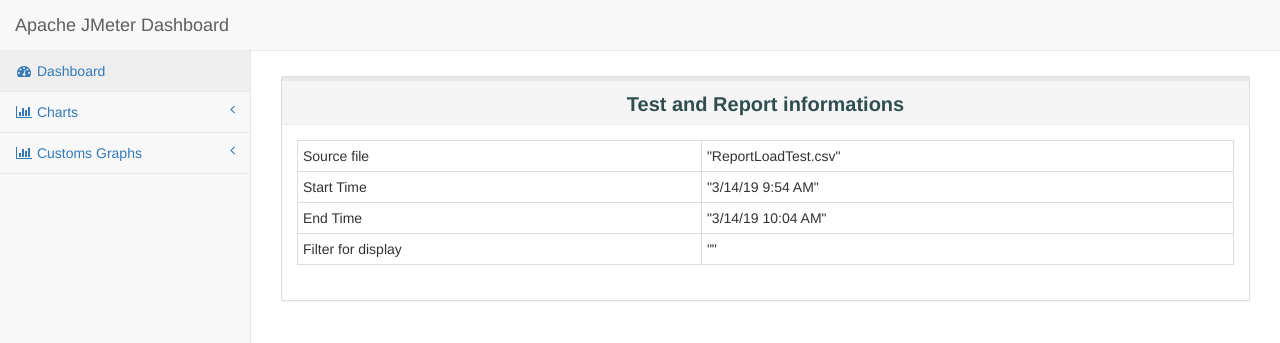
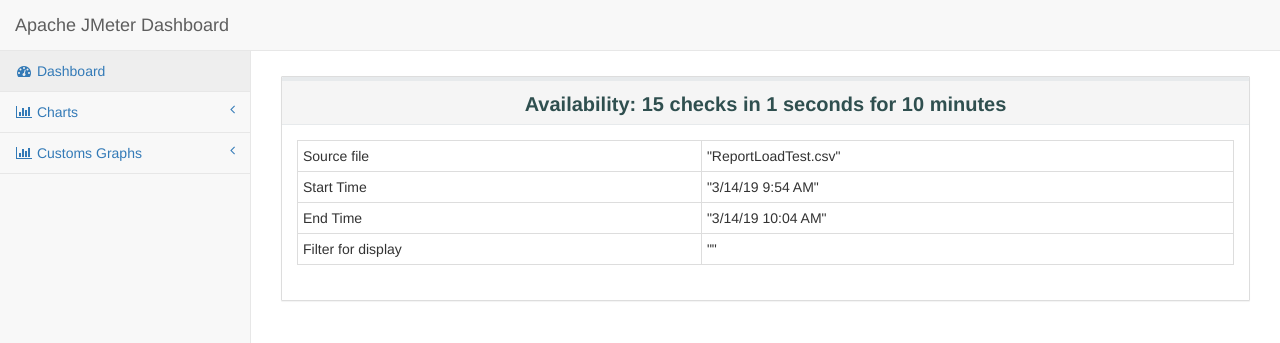
Before and after one commit to goran237/availability_15hps_for_10min, a plain HTML site: page index.html in a window 1280 px wide. Shown: the top 343 px of the page. Drawn offline with Linux system fonts and the light colour scheme.

Commit message:
Update index.html

```diff
--- a/index.html
+++ b/index.html
@@ -84,7 +84,7 @@
                 <div class="col-lg-12">
                      <div class="panel panel-default" >
                         <div class="panel-heading" style="text-align:center;">
-                           <p class="dashboard-title">Test and Report informations</p>
+                           <p class="dashboard-title">Availability: 15 checks in 1 seconds for 10 minutes</p>
                         </div>
                         <div class="panel-body">
                         <table id="generalInfos" class="table table-bordered table-condensed " >
```
